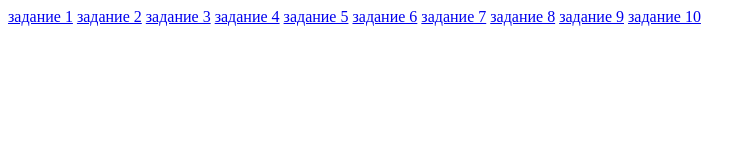
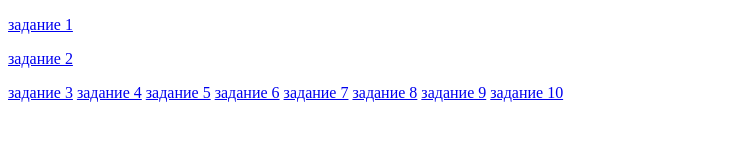
Before and after one commit to Morok232/Itschool, a plain HTML site: page index.html in a window 1280 px wide. Shown: the whole page, without its empty margins (0-756 px from the left). Drawn offline with Linux system fonts and the light colour scheme.

Commit message:
Update index.html

```diff
--- a/index.html
+++ b/index.html
@@ -7,8 +7,8 @@
     <title>Document</title>
 </head>
 <body>
-   <a href="index2.html">задание 1</a>
-   <a href="index2.html">задание 2</a>
+   <p> <a href="index2.html">задание 1</a> </p>
+   <p> <a href="index2.html">задание 2</a> </p>
    <a href="index2.html">задание 3</a>
    <a href="index2.html">задание 4</a>
    <a href="index2.html">задание 5</a>
```
